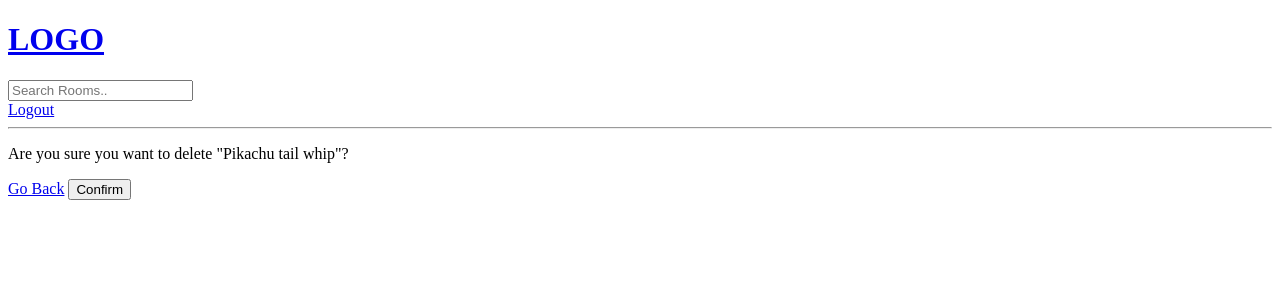
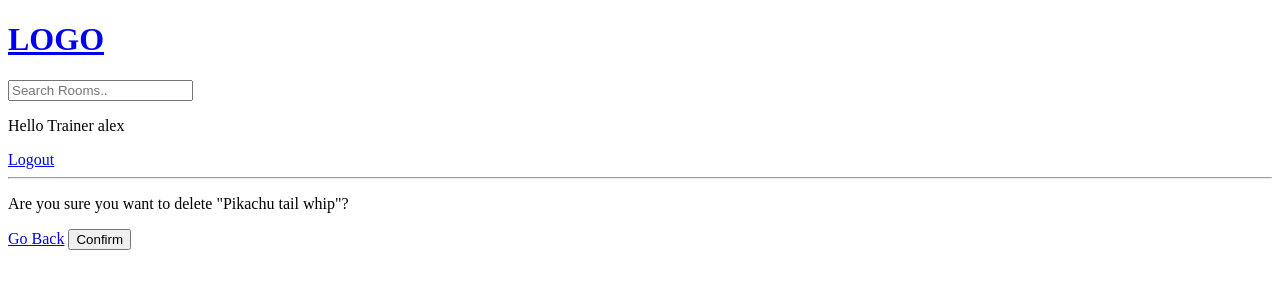
Before and after one commit to aokealy/pokemon, a Django app: page /delete-room/3/ in a window 1280 px wide. Shown: the top 300 px of the page. Run offline with Django 4.2, Linux system fonts and the light colour scheme; a user stored in the database is signed in; data comes from the database, SQL or seed files in the repository.

Commit message:
Update navbar.html
add a message when the user logs in

```diff
--- a/templates/navbar.html
+++ b/templates/navbar.html
@@ -9,6 +9,7 @@
 
 
 {% if request.user.is_authenticated %}
+<p>Hello Trainer {{request.user}}</p>
 <a href="{% url 'logout' %}">Logout</a>
 {% else %}
 <a href="{% url 'login' %}">Login</a>
```
